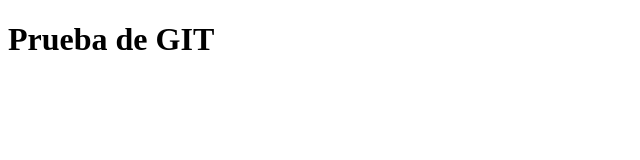
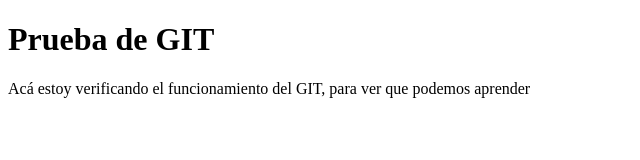
Before and after one commit to SebastianRodriguez97/PruebaGit, a plain HTML site: page index.html in a window 1280 px wide. Shown: the whole page, without its empty margins (0-640 px from the left). Drawn offline with Linux system fonts and the light colour scheme.

Commit message:
Agregación de parrafo

```diff
--- a/index.html
+++ b/index.html
@@ -6,5 +6,6 @@
     </head>
     <body>
         <h1>Prueba de GIT</h1>
+        <p>Acá estoy verificando el funcionamiento del GIT, para ver que podemos aprender</p>
     </body>
 </html>
```
